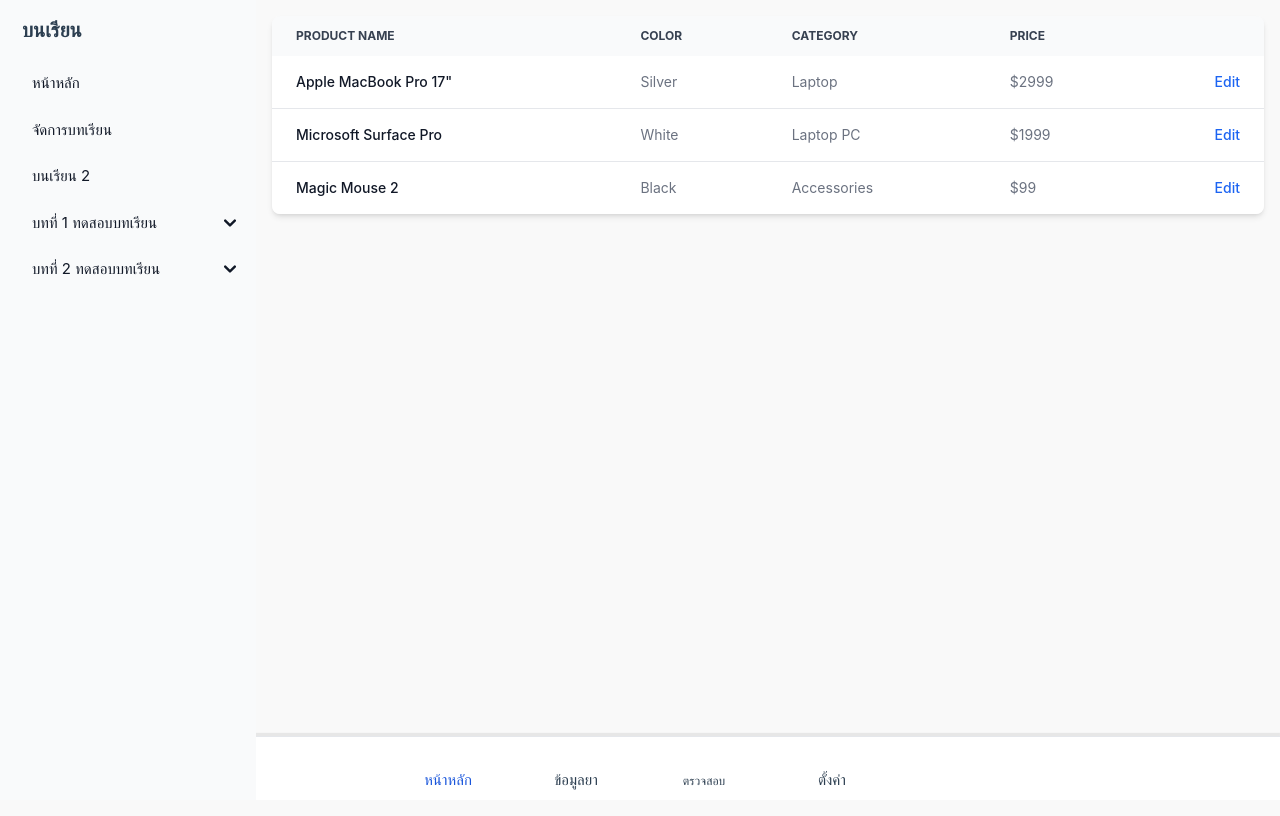
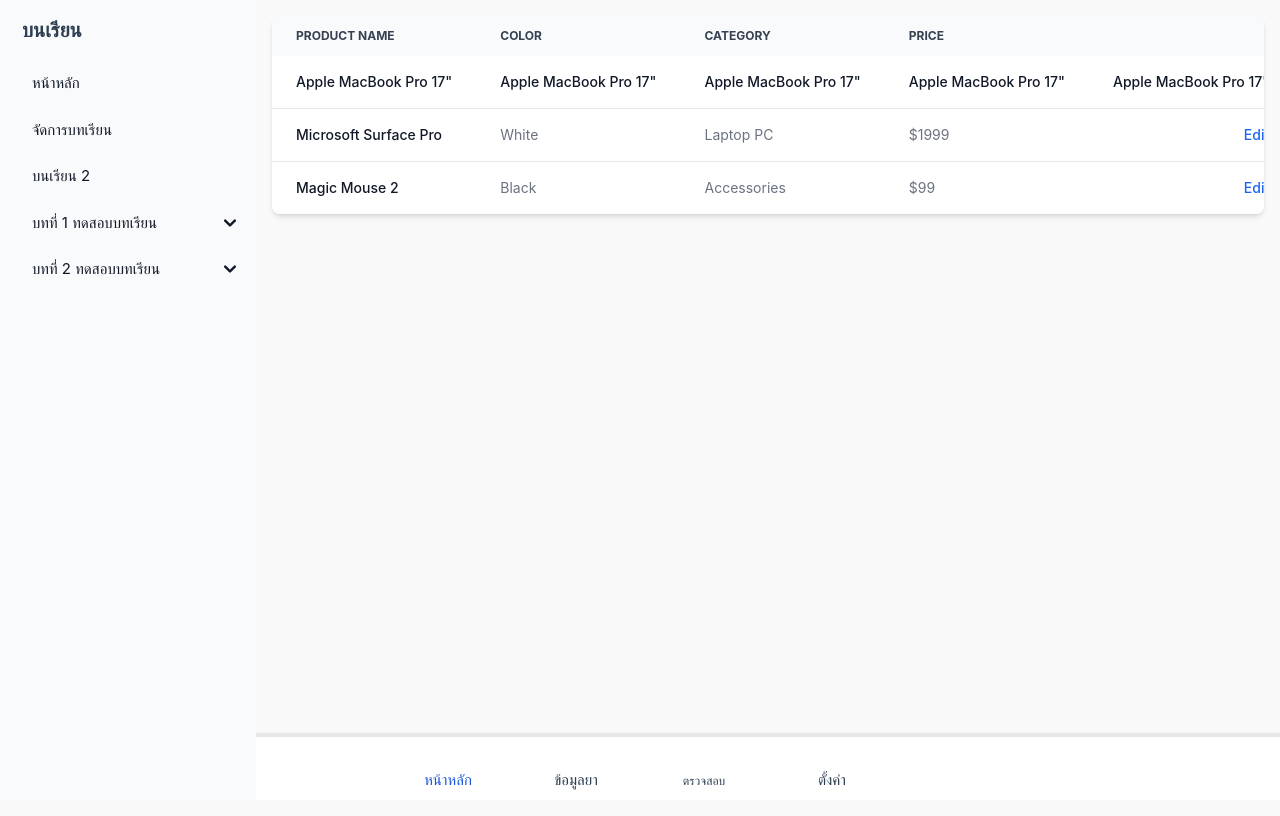
Before and after one commit to ArtKrup12/codemultimedia, a Vue app: page /lesson in a window 1280 px wide. Built offline with nearby package versions, Linux system fonts and the light colour scheme; some icons are missing.

Commit message:
update
18/11/67

```diff
--- a/src/views/LessonView.vue
+++ b/src/views/LessonView.vue
@@ -25,7 +25,8 @@
         </thead>
         <tbody>
             <tr class="bg-white border-b dark:bg-gray-800 dark:border-gray-700 hover:bg-gray-50 dark:hover:bg-gray-600">
-                <th scope="row" class="px-6 py-4 font-medium text-gray-900 whitespace-nowrap dark:text-white">
+                <th scope="row" class="px-6 py-4 font-medium text-gray-900 whitespace-nowrap dark:text-white"
+                v-for="(item,index) in lessonList" :key="index">
                     Apple MacBook Pro 17"
                 </th>
                 <td class="px-6 py-4">
@@ -84,7 +85,18 @@
 
 <script>
 export default {
-
+    data(){
+        return {
+            lessonList:[
+                {topic:"บทเรียน 1"},
+                {topic:"บทเรียน 2"},
+                {topic:"บทเรียน 3"},
+                {topic:"บทเรียน 4"},
+                {topic:"บทเรียน 5"},
+                {topic:"บทเรียน 6"},
+            ]
+        }
+    }
 }
 </script>
 
```
